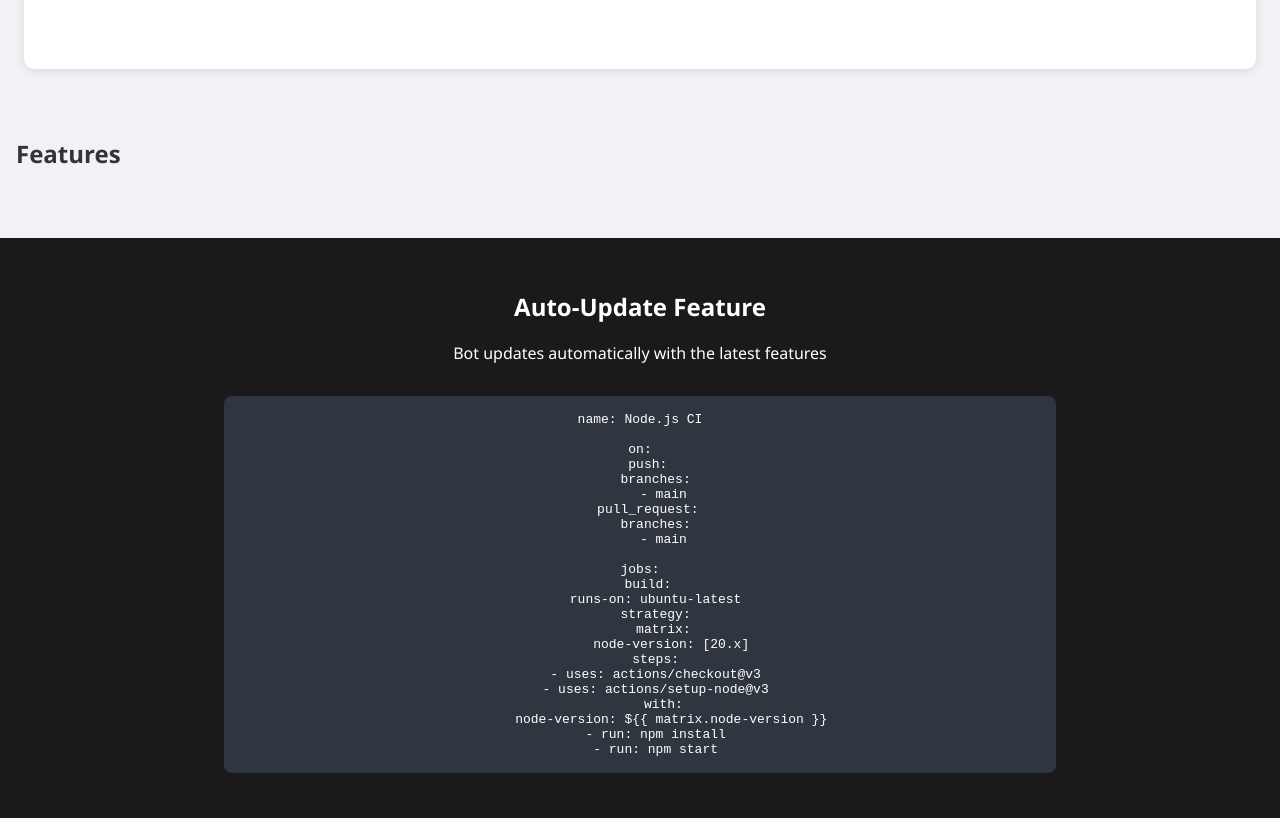
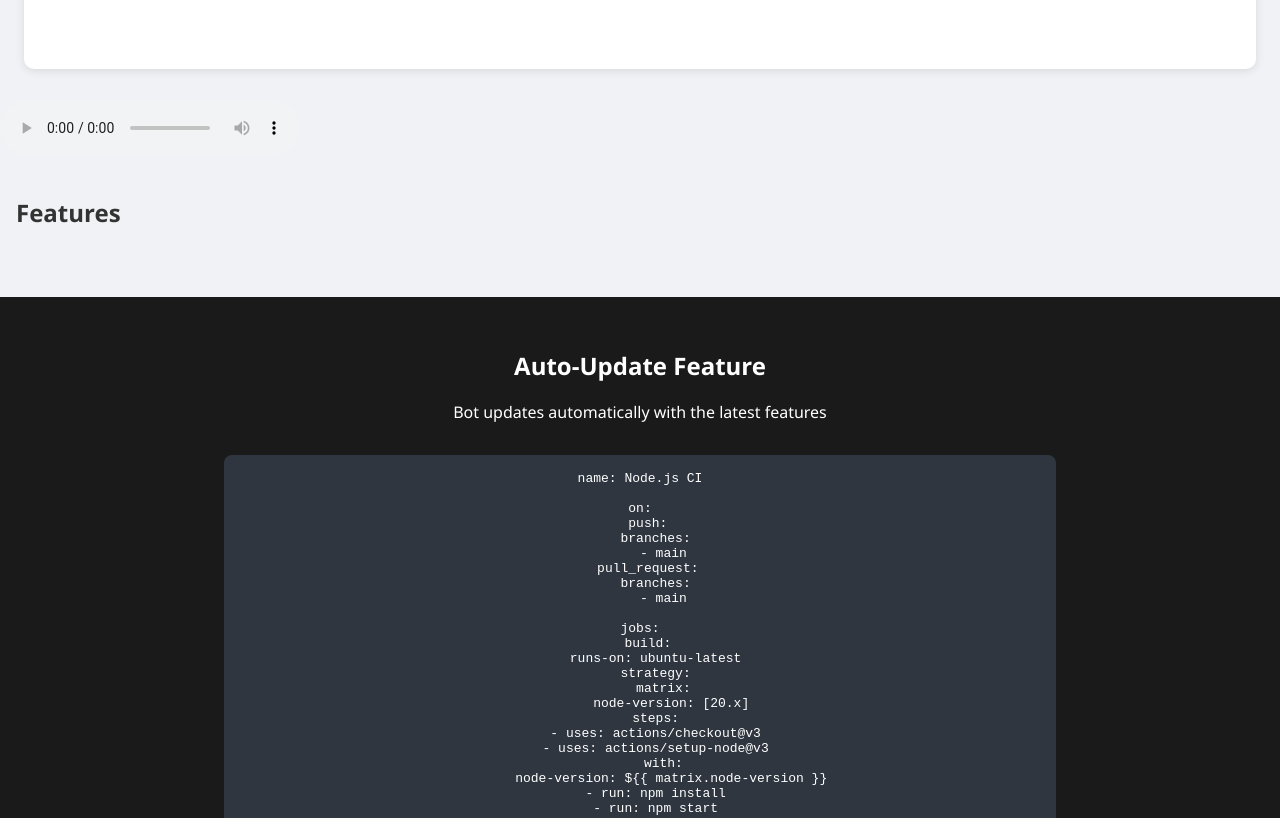
Before and after one commit to Caseyrhodes001/caseywebsite, a plain HTML site: page index.html in a window 1280 px wide. Shown: the part 1231-2049 px from the top of the page. Drawn offline with Linux system fonts and the light colour scheme.

Commit message:
ᴄᴀsᴇʏʀʜᴏᴅᴇs xᴍᴅ

```diff
--- a/index.html
+++ b/index.html
@@ -235,6 +235,13 @@
         </div>
     </div>
 
+  <div id="music-player">
+      <audio controls autoplay loop>
+          <source src="https://files.catbox.moe/kxdej4.m4a" type="audio/mpeg">
+          Your browser does not support the audio element.
+      </audio>
+  </div>
+
     <div class="features">
         <h2>Features</h2>
         <!-- Your existing feature table here -->
```
